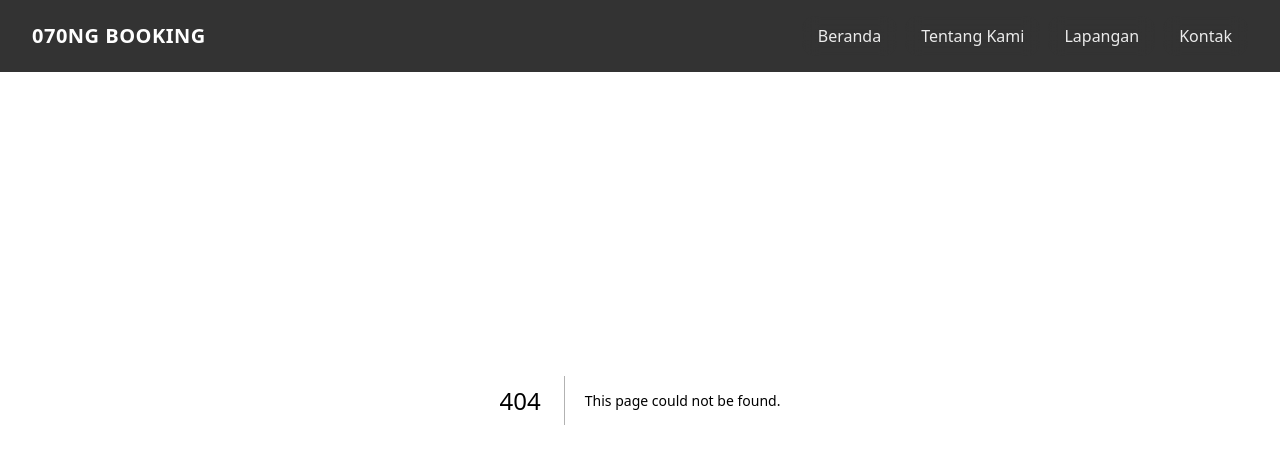
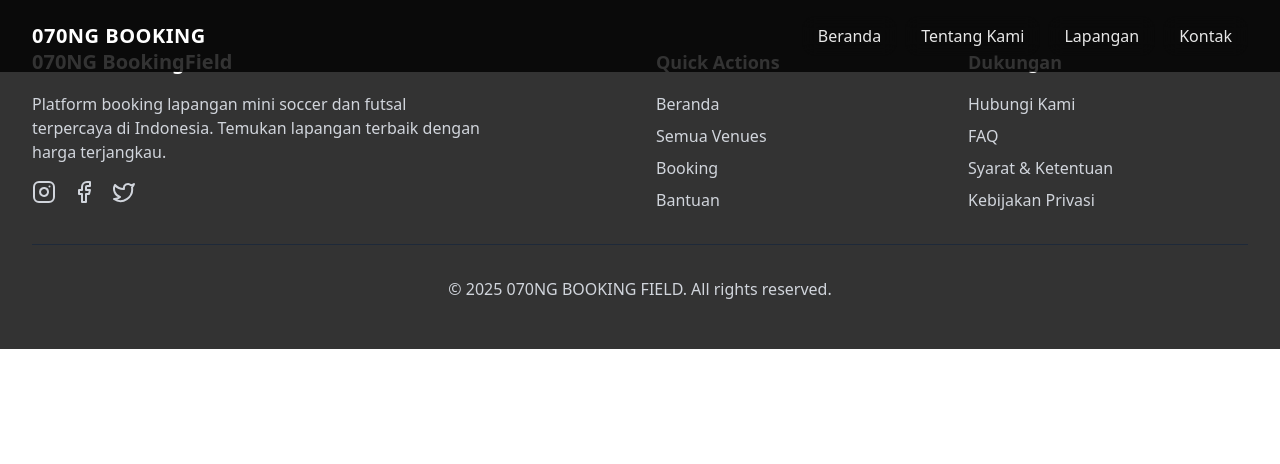
Before and after one commit to Adibayuluthfiansyah/BookingApp-FrontEnd, a Next.js app: page /utilities/Footer in a window 1280 px wide. Before the commit this address had no page. Shown: the top 464 px of the page. Built offline with nearby package versions, Linux system fonts and the light colour scheme.

Commit message:
add footer

```diff
--- a/src/app/page.tsx
+++ b/src/app/page.tsx
@@ -1,8 +1,10 @@
 import React from "react";
+import Footer from "./utilities/Footer/page";
 
 export default function Home() {
   return (
   <div >
+    <Footer/>
   </div>
   );
 }
--- /dev/null
+++ b/src/app/utilities/Footer/page.tsx
@@ -0,0 +1,69 @@
+import React from 'react';
+import Link from 'next/link';
+import { Facebook, Instagram, Twitter } from 'lucide-react';
+
+export default function Footer() {
+  return (
+    <footer className="bg-black/80 text-white">
+      <div className="max-w-7xl mx-auto px-4 sm:px-6 lg:px-8 py-12">
+        <div className="grid grid-cols-1 md:grid-cols-4 gap-8">
+          {/* Company Info */}
+          <div className="col-span-1 md:col-span-2">
+            <div className="flex items-center space-x-2 mb-4">
+              <span className="text-xl font-bold">070NG BookingField</span>
+            </div>
+            <p className="text-gray-300 mb-4 max-w-md">
+              Platform booking lapangan mini soccer dan futsal terpercaya di Indonesia.
+              Temukan lapangan terbaik dengan harga terjangkau.
+            </p>
+            <div className="flex space-x-4">
+              <a href="#" className="text-gray-300 hover:text-white transition-colors">
+                <svg className="w-6 h-6" fill="currentColor" viewBox="0 0 24 24">
+                 <Instagram/>
+                </svg>
+              </a>
+              <a href="#" className="text-gray-300 hover:text-white transition-colors">
+                <svg className="w-6 h-6" fill="currentColor" viewBox="0 0 24 24">
+                  <Facebook/>
+                </svg>
+              </a>
+              <a href="#" className="text-gray-300 hover:text-white transition-colors">
+                <svg className="w-6 h-6" fill="currentColor" viewBox="0 0 24 24">
+                 <Twitter/>
+                </svg>
+              </a>
+            </div>
+          </div>
+
+          {/* Quick Links */}
+          <div>
+            <h3 className="text-lg font-semibold mb-4">Quick Actions</h3>
+            <ul className="space-y-2">
+              <li><Link href="/" className="text-gray-300 hover:text-white transition-colors">Beranda</Link></li>
+              <li><Link href="/venues" className="text-gray-300 hover:text-white transition-colors">Semua Venues</Link></li>
+              <li><Link href="/booking" className="text-gray-300 hover:text-white transition-colors">Booking</Link></li>
+              <li><Link href="/help" className="text-gray-300 hover:text-white transition-colors">Bantuan</Link></li>
+            </ul>
+          </div>
+
+          {/* Support */}
+          <div>
+            <h3 className="text-lg font-semibold mb-4">Dukungan</h3>
+            <ul className="space-y-2">
+              <li><Link href="/contact" className="text-gray-300 hover:text-white transition-colors">Hubungi Kami</Link></li>
+              <li><Link href="/faq" className="text-gray-300 hover:text-white transition-colors">FAQ</Link></li>
+              <li><Link href="/terms" className="text-gray-300 hover:text-white transition-colors">Syarat & Ketentuan</Link></li>
+              <li><Link href="/privacy" className="text-gray-300 hover:text-white transition-colors">Kebijakan Privasi</Link></li>
+            </ul>
+          </div>
+        </div>
+
+        <div className="border-t border-gray-800 mt-8 pt-8 text-center">
+          <p className="text-gray-300">
+            © 2025 070NG BOOKING FIELD. All rights reserved.
+          </p>
+        </div>
+      </div>
+    </footer>
+  );
+}
```
